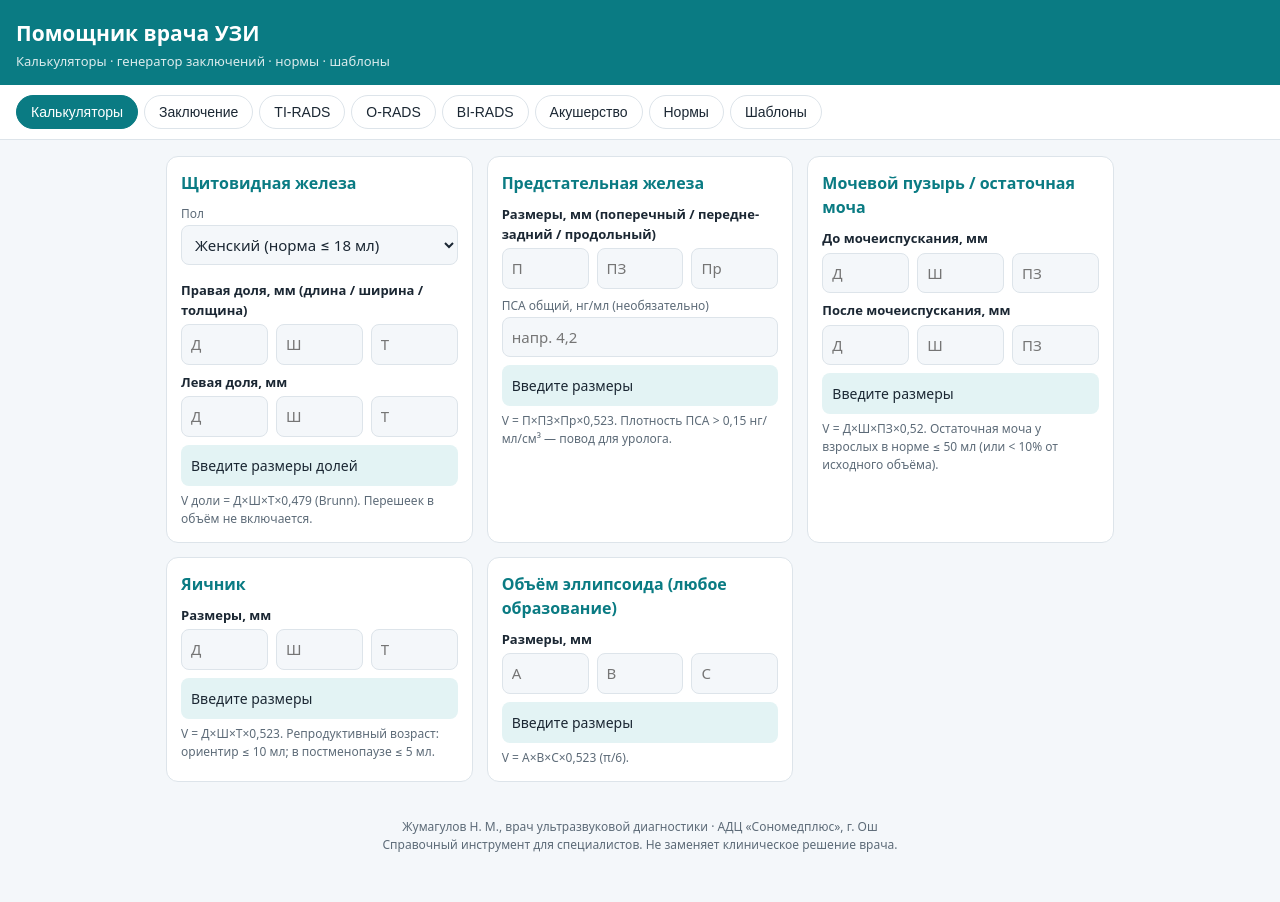
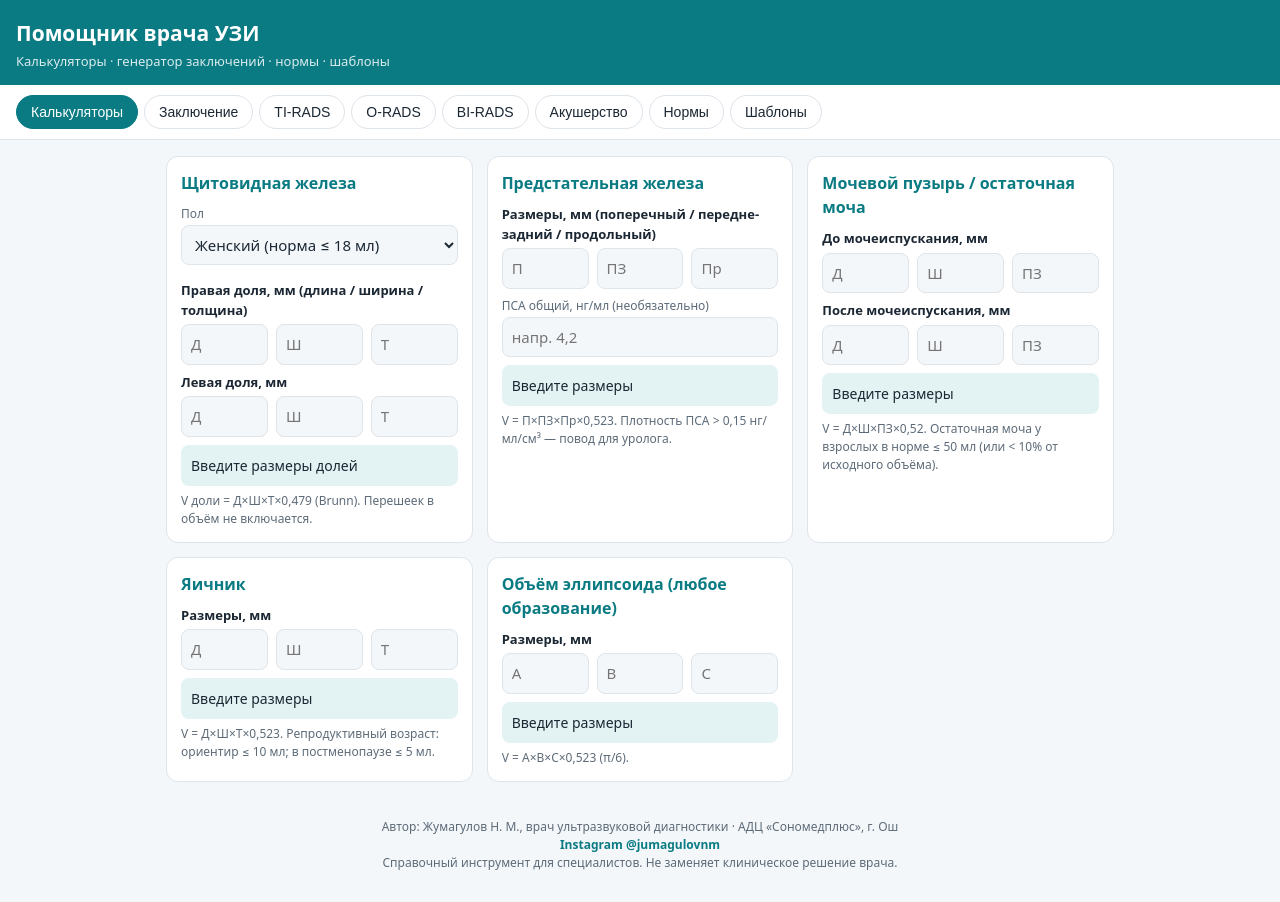
Before and after one commit to jumagulovnm2016-ai/uzi-helper, a plain HTML site: page index.html in a window 1280 px wide. Drawn offline with Linux system fonts and the light colour scheme.

Commit message:
Подвал: автор и ссылка на Instagram
Co-Authored-By: Claude Opus 5.5 <noreply@anthropic.com>
Claude-Session: https://claude.ai/code/session_011JzqXvCz4ZE6k7m3Kx6SmS

```diff
--- a/index.html
+++ b/index.html
@@ -428,7 +428,7 @@ footer{text-align:center;color:var(--muted);font-size:12px;padding:20px 16px 30p
 
 </main>
 <button class="jump" id="gJump">К протоколу ↓</button>
-<footer>Жумагулов Н. М., врач ультразвуковой диагностики · АДЦ «Сономедплюс», г. Ош<br>Справочный инструмент для специалистов. Не заменяет клиническое решение врача.</footer>
+<footer>Автор: Жумагулов Н. М., врач ультразвуковой диагностики · АДЦ «Сономедплюс», г. Ош<br><a href="https://www.instagram.com/jumagulovnm/" target="_blank" rel="noopener" style="color:var(--accent);font-weight:600;text-decoration:none">Instagram @jumagulovnm</a><br>Справочный инструмент для специалистов. Не заменяет клиническое решение врача.</footer>
 
 <script>
 const $=id=>document.getElementById(id);
```
